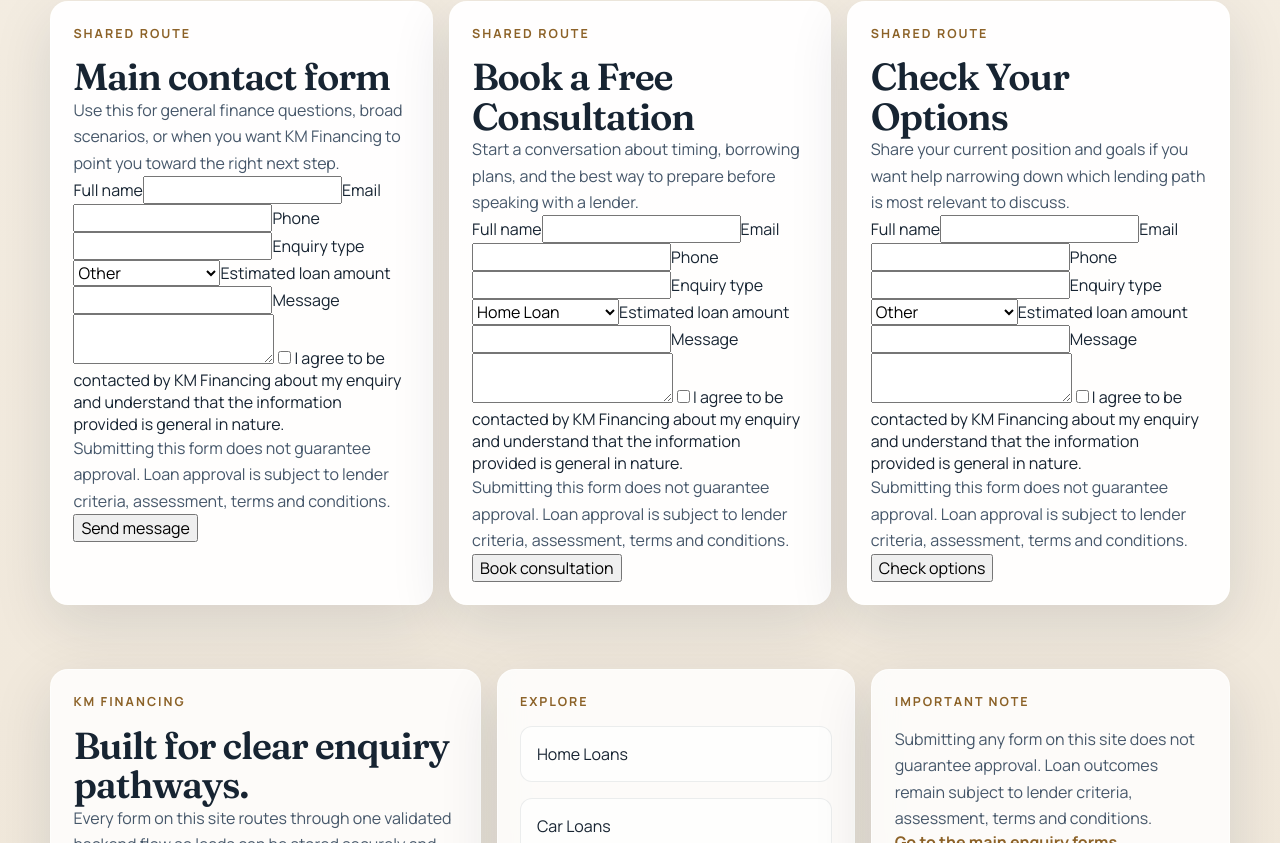
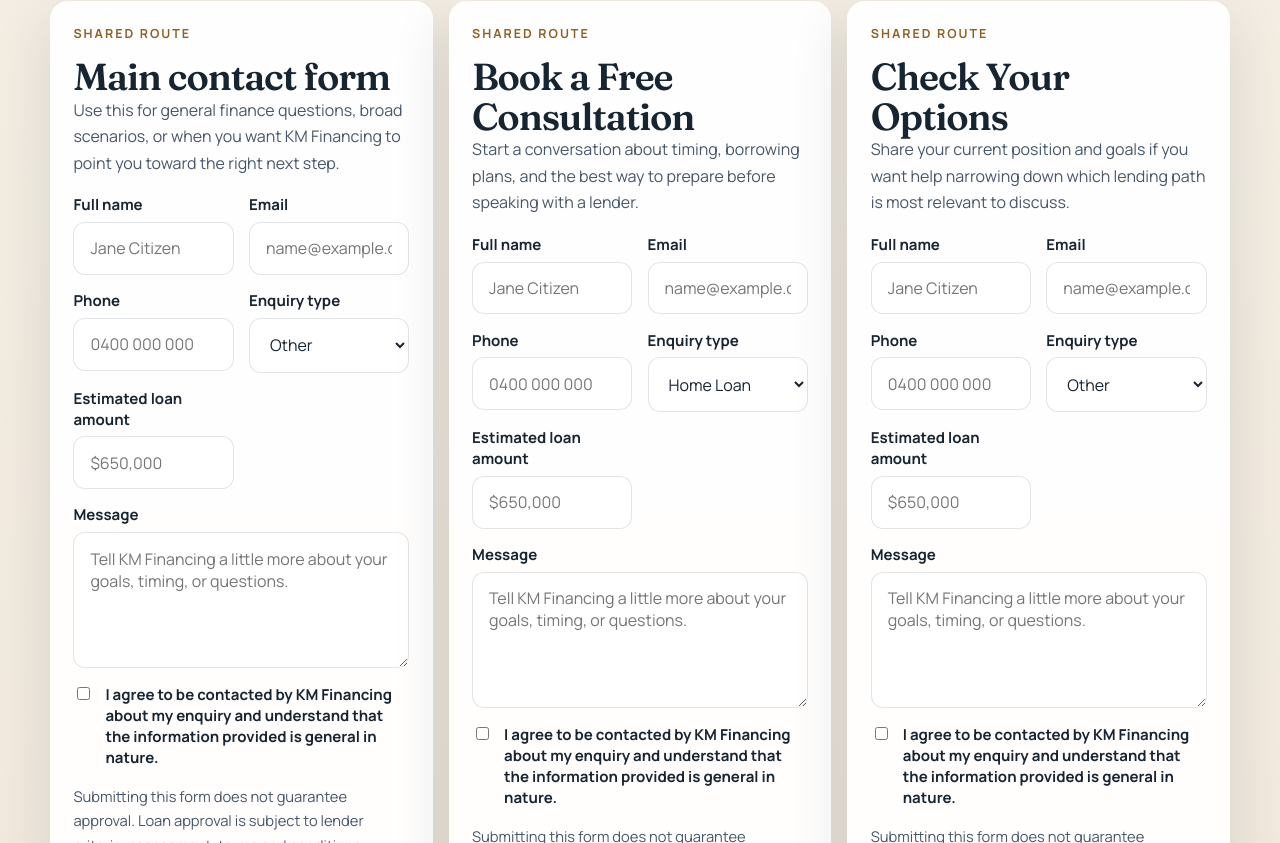
Before and after one commit to bigkdddddddd/Home-loan-website-new, a Next.js app: page / in a window 1280 px wide. Shown: the part 2677-3520 px from the top of the page. Built offline with nearby package versions, Linux system fonts and the light colour scheme.

Commit message:
Upgrade enquiry form for shared multi-page site

```diff
--- a/components/forms/EnquiryForm.tsx
+++ b/components/forms/EnquiryForm.tsx
@@ -1,12 +1,13 @@
 "use client";
 
+import { usePathname, useSearchParams } from "next/navigation";
 import { useState, type FormEvent } from "react";
 
 import { ENQUIRY_TYPES, type LeadEnquiryInput } from "../../lib/enquiry-schema";
 
 type EnquiryFormProps = {
   formName: string;
-  sourcePage: string;
+  sourcePage?: string;
   defaultEnquiryType?: LeadEnquiryInput["enquiryType"];
   submitLabel?: string;
   utmSource?: string;
@@ -23,6 +24,12 @@ type EnquiryFormState = {
   message: string;
   consent: boolean;
   website: string;
+};
+
+type SubmissionResponse = {
+  success?: boolean;
+  message?: string;
+  errors?: Record<string, string[] | undefined>;
 };
 
 const initialState: EnquiryFormState = {
@@ -45,6 +52,8 @@ export function EnquiryForm({
   utmMedium,
   utmCampaign,
 }: EnquiryFormProps) {
+  const pathname = usePathname();
+  const searchParams = useSearchParams();
   const [formState, setFormState] = useState<EnquiryFormState>({
     ...initialState,
     enquiryType: defaultEnquiryType ?? "",
@@ -70,7 +79,6 @@ export function EnquiryForm({
     setSuccessMessage(null);
 
     try {
-      // The browser only talks to the internal API route.
       const response = await fetch("/api/enquiries", {
         method: "POST",
         headers: {
@@ -85,21 +93,23 @@ export function EnquiryForm({
           message: formState.message,
           consent: formState.consent,
           formName,
-          sourcePage,
-          utmSource,
-          utmMedium,
-          utmCampaign,
+          sourcePage: sourcePage ?? pathname ?? "/",
+          utmSource: utmSource ?? searchParams.get("utm_source") ?? undefined,
+          utmMedium: utmMedium ?? searchParams.get("utm_medium") ?? undefined,
+          utmCampaign:
+            utmCampaign ?? searchParams.get("utm_campaign") ?? undefined,
           website: formState.website,
         }),
       });
 
-      const responseBody = (await response.json()) as {
-        success?: boolean;
-        message?: string;
-      };
+      const responseBody = (await response.json()) as SubmissionResponse;
+      const firstFieldError = responseBody.errors
+        ? Object.values(responseBody.errors).flat().find(Boolean)
+        : undefined;
 
       if (!response.ok || !responseBody.success) {
         setErrorMessage(
+          firstFieldError ??
             responseBody.message ??
             "We couldn't submit your enquiry right now. Please try again shortly.",
         );
@@ -124,10 +134,14 @@ export function EnquiryForm({
   }
 
   return (
-    <form onSubmit={handleSubmit}>
-      <label>
-        Full name
+    <form className="enquiry-form" onSubmit={handleSubmit}>
+      <div className="enquiry-form__grid">
+        <label className="enquiry-form__field">
+          <span>Full name</span>
           <input
+            autoComplete="name"
+            name="fullName"
+            placeholder="Jane Citizen"
             required
             type="text"
             value={formState.fullName}
@@ -135,9 +149,12 @@ export function EnquiryForm({
           />
         </label>
 
-      <label>
-        Email
+        <label className="enquiry-form__field">
+          <span>Email</span>
           <input
+            autoComplete="email"
+            name="email"
+            placeholder="name@example.com"
             required
             type="email"
             value={formState.email}
@@ -145,9 +162,12 @@ export function EnquiryForm({
           />
         </label>
 
-      <label>
-        Phone
+        <label className="enquiry-form__field">
+          <span>Phone</span>
           <input
+            autoComplete="tel"
+            name="phone"
+            placeholder="0400 000 000"
             required
             type="tel"
             value={formState.phone}
@@ -155,9 +175,10 @@ export function EnquiryForm({
           />
         </label>
 
-      <label>
-        Enquiry type
+        <label className="enquiry-form__field">
+          <span>Enquiry type</span>
           <select
+            name="enquiryType"
             required
             value={formState.enquiryType}
             onChange={(event) => updateField("enquiryType", event.target.value)}
@@ -171,11 +192,13 @@ export function EnquiryForm({
           </select>
         </label>
 
-      <label>
-        Estimated loan amount
+        <label className="enquiry-form__field">
+          <span>Estimated loan amount</span>
           <input
+            inputMode="decimal"
+            name="estimatedLoanAmount"
+            placeholder="$650,000"
             type="text"
-          inputMode="decimal"
             value={formState.estimatedLoanAmount}
             onChange={(event) =>
               updateField("estimatedLoanAmount", event.target.value)
@@ -183,64 +206,68 @@ export function EnquiryForm({
           />
         </label>
 
-      <label>
-        Message
+        <label className="enquiry-form__field enquiry-form__full">
+          <span>Message</span>
           <textarea
             maxLength={2000}
+            name="message"
+            placeholder="Tell KM Financing a little more about your goals, timing, or questions."
             value={formState.message}
             onChange={(event) => updateField("message", event.target.value)}
           />
         </label>
+      </div>
 
-      <div
-        aria-hidden="true"
-        style={{
-          position: "absolute",
-          left: "-9999px",
-          width: "1px",
-          height: "1px",
-          overflow: "hidden",
-        }}
-      >
-        <label htmlFor="website">Website</label>
+      <div aria-hidden="true" className="enquiry-form__honeypot">
+        <label htmlFor={`${formName}-website`}>Website</label>
         <input
-          id="website"
+          id={`${formName}-website`}
+          autoComplete="off"
+          tabIndex={-1}
           type="text"
-          tabIndex={-1}
-          autoComplete="off"
           value={formState.website}
           onChange={(event) => updateField("website", event.target.value)}
         />
       </div>
 
-      <label>
+      <label className="enquiry-form__checkbox">
         <input
+          checked={formState.consent}
           required
           type="checkbox"
-          checked={formState.consent}
           onChange={(event) => updateField("consent", event.target.checked)}
         />
-        I agree to be contacted by KM Financing about my enquiry and understand
-        that the information provided is general in nature.
+        <span>
+          I agree to be contacted by KM Financing about my enquiry and
+          understand that the information provided is general in nature.
+        </span>
       </label>
 
-      <p>
+      <p className="enquiry-form__disclaimer">
         Submitting this form does not guarantee approval. Loan approval is
         subject to lender criteria, assessment, terms and conditions.
       </p>
 
-      <button disabled={isSubmitting} type="submit">
+      <button className="button" disabled={isSubmitting} type="submit">
         {isSubmitting ? "Submitting..." : submitLabel}
       </button>
 
       {errorMessage ? (
-        <p aria-live="polite" role="status">
+        <p
+          aria-live="polite"
+          className="enquiry-form__message enquiry-form__message--error"
+          role="status"
+        >
           {errorMessage}
         </p>
       ) : null}
 
       {successMessage ? (
-        <p aria-live="polite" role="status">
+        <p
+          aria-live="polite"
+          className="enquiry-form__message enquiry-form__message--success"
+          role="status"
+        >
           {successMessage}
         </p>
       ) : null}
```
Lines whose indentation alone changed are shown as unchanged.
